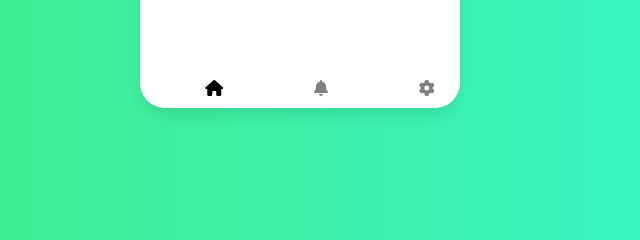
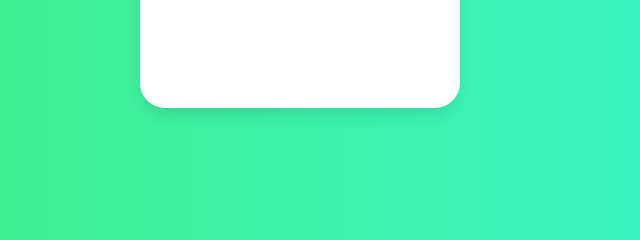
Before and after one commit to hernandoabella/color-contrast-generator, a plain HTML site: page index.html in a window 1280 px wide. Shown: the part 552-792 px from the top of the page, 340-980 px from the left. Drawn offline with Linux system fonts and the light colour scheme.

Commit message:
Update index.html

```diff
--- a/index.html
+++ b/index.html
@@ -35,13 +35,6 @@
             <button onclick="generar()">generar combinación</button>
         </div>
 
-        <footer>
-            <div class="bar-icons">
-                <div><i class="fa-solid fa-house active"></i></div>
-                <div><i class="fa-solid fa-bell"></i></div>
-                <div><i class="fa-solid fa-gear"></i></div>
-            </div>
-        </footer>
     </div>
     <script src="./script.js"></script>
 </body>
```
